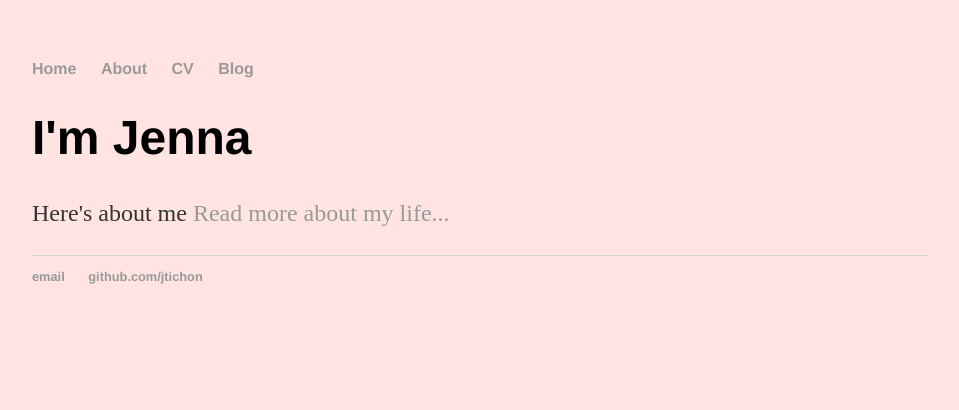
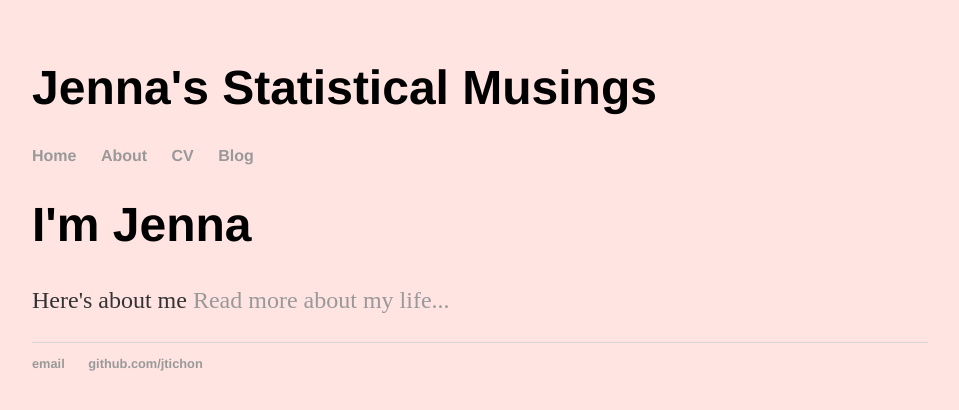
Before and after one commit to jtichon/jtichon.github.io, a Jekyll site: the page built from index.html, in a window 1280 px wide. Shown: the top 410 px of the page, without its empty margins (160-1119 px from the left). Built offline with Jekyll 4.4.1, drawn with Linux system fonts in a browser that asks for light colours.

Commit message:
Update default.html

```diff
--- a/_layouts/default.html
+++ b/_layouts/default.html
@@ -8,6 +8,12 @@
 		<link rel="stylesheet" type="text/css" href="/css/main.css">
 	</head>
 	<body bgcolor="#FFE4E1">
+
+		<div id="banner">
+			<div class="header">
+				<h1> Jenna's Statistical Musings </h1>
+			</div>
+		</div>
 		<nav>
     		<ul>
         		<li><a href="/">Home</a></li>
```
